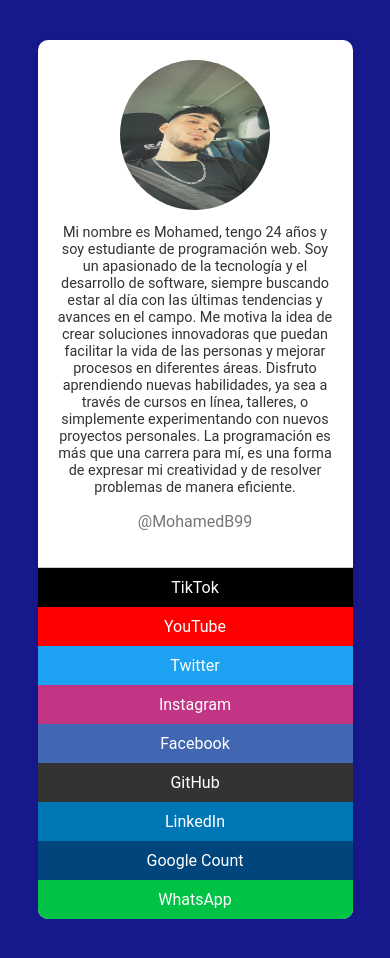
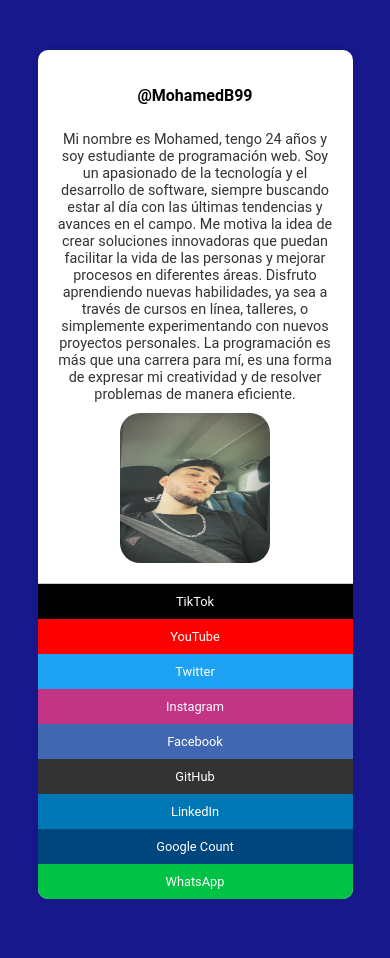
Before and after one commit to mAhmed618/mahmed618.github.io, a plain HTML site: page index.html in a window 390 px wide. Before the commit the page ends 919 px from the top, so only its background shows below. Drawn offline with Linux system fonts and the light colour scheme.

Commit message:
Update styles.css

```diff
--- a/styles.css
+++ b/styles.css
@@ -1,38 +1,61 @@
 body {
-    font-family: 'Roboto', sans-serif; /* Fuente principal */
+    font-family: 'Roboto', sans-serif; /* Fuente principal del documento */
+    background: #17198d; /* Color de fondo de la página */
+    color: #333; /* Color del texto principal */
+    display: flex; /* Usar flexbox para el diseño del contenedor */
+    justify-content: center; /* Centrar el contenido horizontalmente */
+    align-items: center; /* Centrar el contenido verticalmente */
+    height: 120vh; /* Altura del contenedor, un poco más alta que la ventana del navegador */
+    margin: 0; /* Eliminar los márgenes por defecto */
+    padding: 20px; /* Añadir un espaciado interno alrededor del contenido */
+    box-sizing: border-box; /* Incluir padding en el cálculo del tamaño del elemento */
+    position: relative; /* Permitir posicionar elementos hijos de forma relativa */
+}
+
+.background {
+    position: absolute; /* Posiciona el elemento de forma absoluta dentro del contenedor */
+    top: 0; /* Posición en la parte superior */
+    left: 0; /* Posición en la parte izquierda */
+    width: 100%; /* Ocupa todo el ancho */
+    height: 50%; /* Ocupa la mitad de la altura */
     background: #17198d; /* Color de fondo */
-    color: #333; /* Color del texto */
-    display: flex; /* Centrar contenido */
-    justify-content: center; /* Centrar horizontalmente */
-    align-items: flex-start; /* Alinear contenido en la parte superior */
-    height: 100vh; /* Altura de la ventana */
-    margin: 0; /* Eliminar márgenes predeterminados */
-    padding: 20px; /* Espacio alrededor del contenido */
-    box-sizing: border-box; /* Incluir padding en el cálculo del tamaño */
+    z-index: -1; /* Coloca el fondo detrás del contenido */
+}
+
+.background::after {
+    content: ''; /* Añade contenido vacío */
+    position: absolute; /* Posiciona de forma absoluta */
+    top: 100%; /* Posición justo debajo del fondo principal */
+    left: 0; /* Posición en la parte izquierda */
+    width: 100%; /* Ocupa todo el ancho */
+    height: 100%; /* Ocupa el mismo alto */
+    background: #73dcf4; /* Color de fondo diferente */
 }
 
 .container {
-    background: #fff; /* Fondo blanco */
+    text-align: center; /* Centra el texto dentro del contenedor */
+    background: #fff; /* Fondo blanco para el contenedor */
     border-radius: 10px; /* Bordes redondeados */
-    box-shadow: 0 0 10px rgba(0, 0, 0, 0.1); /* Sombra suave */
-    overflow: hidden; /* Ocultar contenido desbordante */
-    display: grid; /* Grid layout */
-    grid-template-columns: 1fr 1fr; /* Dos columnas iguales */
-    width: 100%; /* Ancho del contenedor */
-    max-width: 900px; /* Ancho máximo */
-    margin-top: 20px; /* Margen superior */
+    box-shadow: 0 0 10px rgba(0, 0, 0, 0.1); /* Sombra suave alrededor del contenedor */
+    overflow: hidden; /* Oculta el contenido que desborda el contenedor */
+    display: grid; /* Usar diseño de cuadrícula */
+    grid-template-columns: 1fr 1fr; /* Dos columnas de igual tamaño */
+    width: 100%; /* Ancho completo del contenedor */
+    max-width: 900px; /* Ancho máximo limitado */
+    margin: auto; /* Centrar el contenedor horizontalmente */
 }
 
 .profile {
     padding: 20px; /* Espaciado interno */
-    text-align: center; /* Texto centrado */
+    text-align: center; /* Centra el texto */
     border-right: 1px solid #ccc; /* Borde derecho */
 }
 
 .profile-img {
-    border-radius: 50%; /* Imagen circular */
-    width: 100px; /* Ancho de la imagen */
-    height: 100px; /* Altura de la imagen */
+    border-radius: 15pt; /* Bordes redondeados para la imagen */
+    width: 300px; /* Ancho de la imagen */
+    height: 225px; /* Altura de la imagen */
+    font-weight: bold; /* Texto en negrita */
 }
 
 .description {
@@ -42,28 +65,29 @@ body {
 
 .handle {
     font-size: 1em; /* Tamaño del texto */
-    color: #777; /* Color del texto */
+    color: #000000; /* Color del texto */
+    font-weight: bold; /* Texto en negrita */
 }
 
 .links {
-    display: grid; /* Grid layout */
-    grid-template-rows: repeat(9, 1fr); /* Nueve filas iguales */
+    display: grid; /* Usar diseño de cuadrícula */
+    grid-template-rows: repeat(9, 1fr); /* Nueve filas de igual tamaño */
 }
 
 .link {
-    display: flex; /* Flex layout */
-    align-items: center; /* Centrar verticalmente */
-    justify-content: center; /* Centrar horizontalmente */
+    display: flex; /* Usar flexbox para el diseño */
+    align-items: center; /* Centrar el contenido verticalmente */
+    justify-content: center; /* Centrar el contenido horizontalmente */
     margin: 0; /* Sin márgenes */
     padding: 10px 0; /* Espaciado interno */
     text-decoration: none; /* Sin subrayado */
     color: #fff; /* Color del texto */
     font-size: 1em; /* Tamaño del texto */
-    transition: background 0.3s; /* Transición suave */
+    transition: background 0.3s; /* Transición suave para el fondo */
 }
 
 .link:hover {
-    filter: brightness(0.9); /* Oscurecer al pasar el cursor */
+    filter: brightness(0.9); /* Oscurecer el fondo al pasar el cursor */
 }
 
 /* Colores de fondo para cada enlace */
@@ -77,21 +101,42 @@ body {
 .email { background: #00457C; }
 .whatsapp { background: #00C244; }
 
+/* Estilo para el pie de página */
+footer {
+    grid-column: span 2; /* Abarca ambas columnas del grid */
+    text-align: center; /* Centrar el texto */
+    background: #fff; /* Fondo blanco */
+    font-size: 1em; /* Tamaño del texto */
+}
+
 /* Estilos responsivos */
 @media (max-width: 768px) {
     .container {
-        grid-template-columns: 1fr; /* Una sola columna */
-        width: 90%; /* Ancho del contenedor */
+        grid-template-columns: 1fr; /* Una sola columna en pantallas pequeñas */
+        width: 90%; /* Ancho del contenedor reducido */
+        margin-top: 30px; /* Añadir margen superior */
     }
     .profile {
-        border-right: none; /* Sin borde derecho */
-        border-bottom: 1px solid #ccc; /* Borde inferior */
+        display: flex; /* Usar flexbox para el diseño */
+        justify-content: center; /* Centrar horizontalmente */
+        align-items: center; /* Centrar verticalmente */
+        border-right: none; /* Eliminar borde derecho */
+        border-bottom: 1px solid #ccc; /* Añadir borde inferior */
+        flex-direction: column-reverse; /* Invertir la dirección de los elementos */
     }
     .profile-img {
-        width: 150px; /* Ancho de la imagen en móviles */
-        height: 150px; /* Altura de la imagen en móviles */
+        width: 150px; /* Ancho de la imagen reducido */
+        height: 150px; /* Altura de la imagen reducida */
+    }
+    .link {
+        font-size: 0.8em; /* Tamaño del texto reducido */
     }
     .description {
-        font-size: 0.9em; /* Tamaño del texto en móviles */
+        font-size: 0.9em; /* Tamaño del texto reducido */
+    }
+    footer {
+        grid-column: span 1; /* Abarca una columna en pantallas pequeñas */
+        position: static; /* Elimina la posición absoluta */
+        font-size: 0.9em; /* Tamaño del texto reducido */
     }
 }
```
